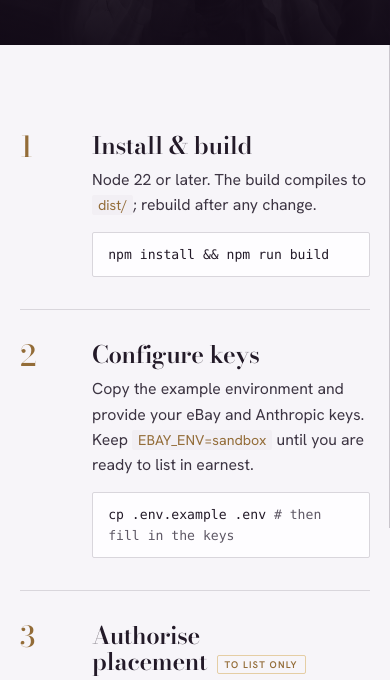
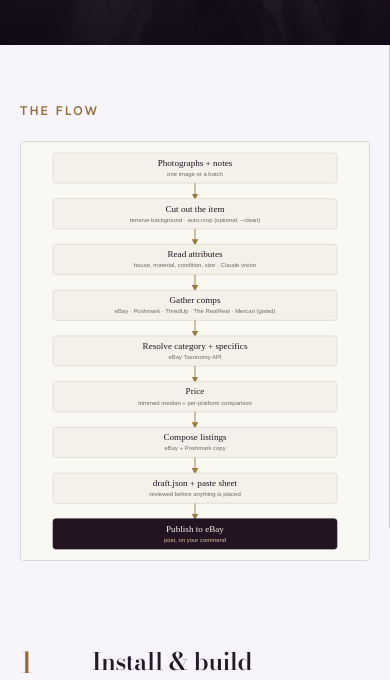
Before and after one commit to wuisabel-gif/resell-agent, a website: page docs/procedure.html in a window 390 px wide. Shown: the part 316-996 px from the top of the page. Drawn offline with nearby package versions, Linux system fonts and the light colour scheme.

Commit message:
Replace README mermaid with a static flow diagram (renders on mobile), add it to the Procedure page, blur sample backgrounds harder

```diff
--- a/docs/procedure.html
+++ b/docs/procedure.html
@@ -36,6 +36,11 @@
   </div></section>
 
   <section class="section"><div class="wrap">
+    <figure style="margin:0 0 3.5rem;">
+      <span class="eyebrow" style="display:block;margin-bottom:1.2rem;">The flow</span>
+      <img src="./flow.svg" alt="resell·agent flow: photographs to a published eBay listing" style="width:100%;max-width:560px;display:block;border:1px solid var(--line);border-radius:4px;" />
+    </figure>
+
     <div class="op"><div class="rn">1</div><div>
       <h3>Install &amp; build</h3>
       <p>Node 22 or later. The build compiles to <code class="k">dist/</code>; rebuild after any change.</p>
```
Also changed, not shown: README.md, docs/flow.svg (added), 4 other files.
